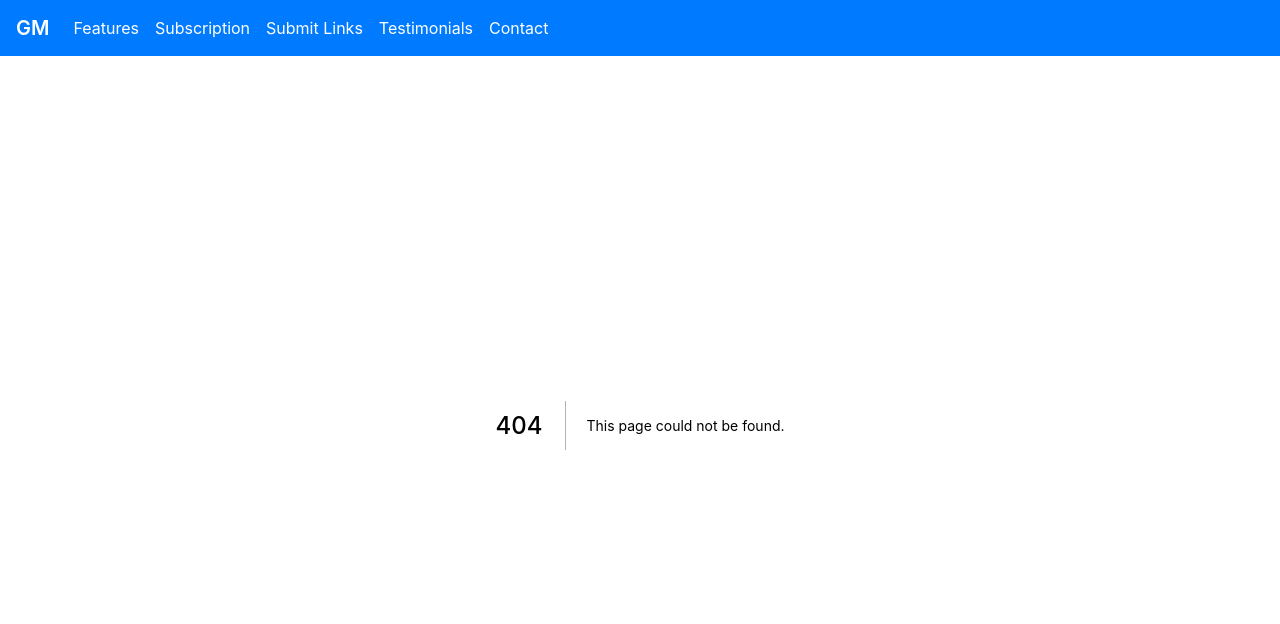
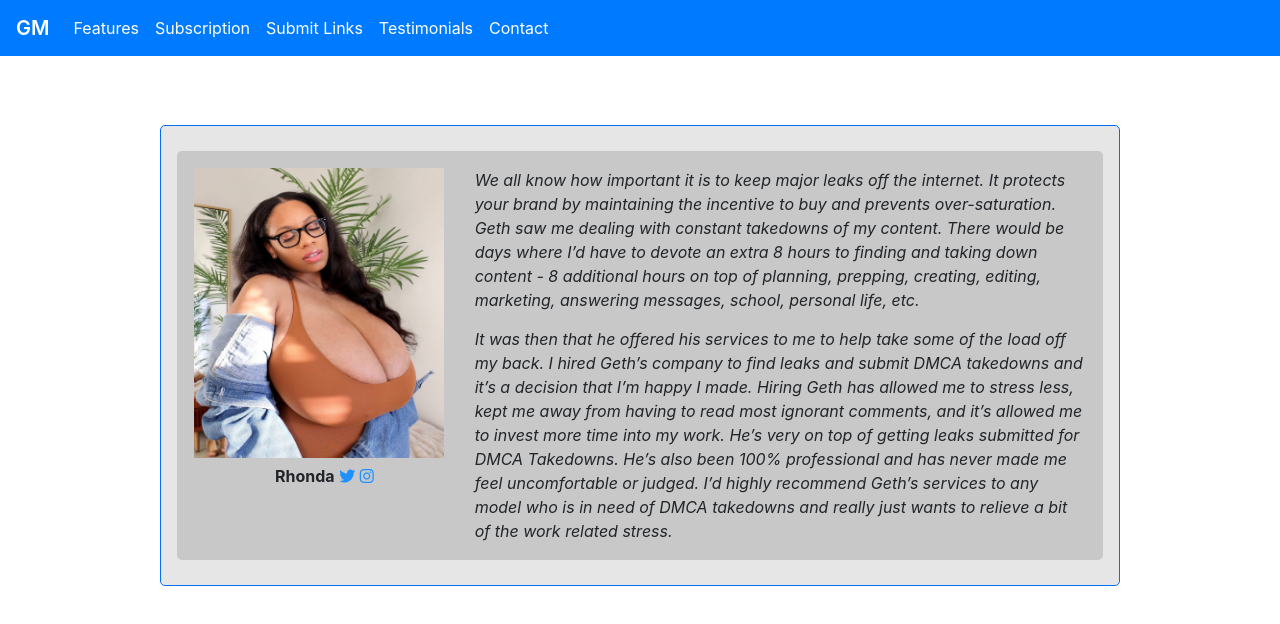
Before and after one commit to getheash/management-dmca, a Next.js app: page /testimonials in a window 1280 px wide. Before the commit this address had no page. Shown: the top 624 px of the page. Built offline with nearby package versions, Linux system fonts and the light colour scheme.

Commit message:
Implemented testimonials component
Added client 1

```diff
--- a/components/navbar.jsx
+++ b/components/navbar.jsx
@@ -32,9 +32,9 @@ const NavBar = () => {
             <Link href="/submitlinks" passHref>
               <Nav.Link className="text-white">Submit Links</Nav.Link>
             </Link>
-            <Nav.Link href="#testimonials" className="text-white">
-              Testimonials
-            </Nav.Link>
+            <Link href="/testimonials" passHref>
+              <Nav.Link className="text-white">Testimonials</Nav.Link>
+            </Link>
             <Link href="/contact" passHref>
               <Nav.Link className="text-white">Contact</Nav.Link>
             </Link>
--- /dev/null
+++ b/next.config.js
@@ -0,0 +1,6 @@
+{
+  /*configure to import images in Next.js */
+}
+
+const withImages = require("next-images");
+module.exports = withImages();
--- a/package.json
+++ b/package.json
@@ -10,8 +10,10 @@
   "dependencies": {
     "bootstrap": "^4.6.0",
     "next": "10.2.3",
+    "next-images": "^1.7.0",
     "react": "17.0.2",
     "react-bootstrap": "^1.6.0",
-    "react-dom": "17.0.2"
+    "react-dom": "17.0.2",
+    "react-responsive": "^8.2.0"
   }
 }
--- /dev/null
+++ b/pages/testimonials.jsx
@@ -0,0 +1,86 @@
+import Head from "next/head";
+import styles from "../styles/pages.module.css";
+import img from "../public/Rhonda.jpg";
+import Image from "next/image";
+import { useMediaQuery } from "react-responsive";
+
+function Testimonials() {
+  const viewport = useMediaQuery({ query: "(max-width: 670px)" });
+  const isLayout = viewport ? "fixed" : "intrinsic";
+  return (
+    <div>
+      <Head>
+        <title>Geth Management - Testimonials</title>
+      </Head>
+      <div>
+        <section className={styles.testimonials}>
+          <div className={styles.testimonialBox}>
+            <div className={styles.imageContainer}>
+              <Image
+                src={img}
+                alt="Picture of Rhonda"
+                width={250}
+                height={290}
+                layout={isLayout}
+              />
+              <p>
+                <b>Rhonda</b>{" "}
+                <a
+                  href="https://twitter.com/OnlyOneRhonda"
+                  target="_blank"
+                  rel="noreferrer"
+                >
+                  <i
+                    style={{ color: "dodgerblue" }}
+                    className="fab fa-twitter"
+                  ></i>
+                </a>{" "}
+                <a
+                  href="https://www.instagram.com/onlyonerhonda/"
+                  target="_blank"
+                  rel="noreferrer"
+                >
+                  <i
+                    style={{ color: "dodgerblue" }}
+                    className="fab fa-instagram"
+                  ></i>
+                </a>
+              </p>
+            </div>
+            <div className={styles.clientDescription}>
+              <p>
+                <i>
+                  We all know how important it is to keep major leaks off the
+                  internet. It protects your brand by maintaining the incentive
+                  to buy and prevents over-saturation. Geth saw me dealing with
+                  constant takedowns of my content. There would be days where
+                  I’d have to devote an extra 8 hours to finding and taking down
+                  content - 8 additional hours on top of planning, prepping,
+                  creating, editing, marketing, answering messages, school,
+                  personal life, etc.
+                </i>
+              </p>
+              <p>
+                <i>
+                  It was then that he offered his services to me to help take
+                  some of the load off my back. I hired Geth’s company to find
+                  leaks and submit DMCA takedowns and it’s a decision that I’m
+                  happy I made. Hiring Geth has allowed me to stress less, kept
+                  me away from having to read most ignorant comments, and it’s
+                  allowed me to invest more time into my work. He’s very on top
+                  of getting leaks submitted for DMCA Takedowns. He’s also been
+                  100% professional and has never made me feel uncomfortable or
+                  judged. I’d highly recommend Geth’s services to any model who
+                  is in need of DMCA takedowns and really just wants to relieve
+                  a bit of the work related stress.
+                </i>
+              </p>
+            </div>
+          </div>
+        </section>
+      </div>
+    </div>
+  );
+}
+
+export default Testimonials;
--- a/styles/pages.module.css
+++ b/styles/pages.module.css
@@ -1,6 +1,7 @@
 .subscription,
 .submitLinks,
-.contact {
+.contact,
+.testimonials {
   background-color: rgba(128, 128, 128, 0.2);
   padding: 15px 6px;
   border-radius: 5px;
@@ -26,9 +27,11 @@
 @media (max-width: 485px) {
   .subscription,
   .submitLinks,
-  .contact {
+  .contact,
+  .testimonials {
     margin-left: 5px;
     margin-right: 5px;
+    padding: 7px 3px;
   }
 }
 
@@ -39,3 +42,58 @@
 .contact h3 {
   font-weight: 400;
 }
+
+.testimonialBox {
+  background-color: rgba(128, 128, 128, 0.3);
+  margin: 10px;
+  padding: 7px;
+  border-radius: 5px;
+  display: flex;
+  flex-direction: row;
+}
+
+.imageContainer {
+  width: 30%;
+  height: 320px;
+  margin: 5px;
+  padding: 5px;
+}
+.imageContainer p {
+  text-align: center;
+}
+
+.clientDescription {
+  width: 70%;
+}
+
+.clientDescription p {
+  margin: 5px;
+  padding: 5px;
+  text-align: left;
+}
+
+@media (max-width: 670px) {
+  .testimonialBox {
+    margin: 5px;
+    padding: 5px;
+    flex-direction: column;
+  }
+
+  .imageContainer {
+    max-width: 250px;
+    width: 100%;
+    margin: 0 auto;
+    padding: 0;
+  }
+
+  .clientDescription {
+    max-width: 600px;
+    width: 100%;
+  }
+
+  .clientDescription p {
+    text-align: justify;
+    margin: 2px;
+    padding: 2px;
+  }
+}
```
Also changed, not shown: public/Rhonda.jpg (added), 1 other file (tests, documents, lock files or other folders).
